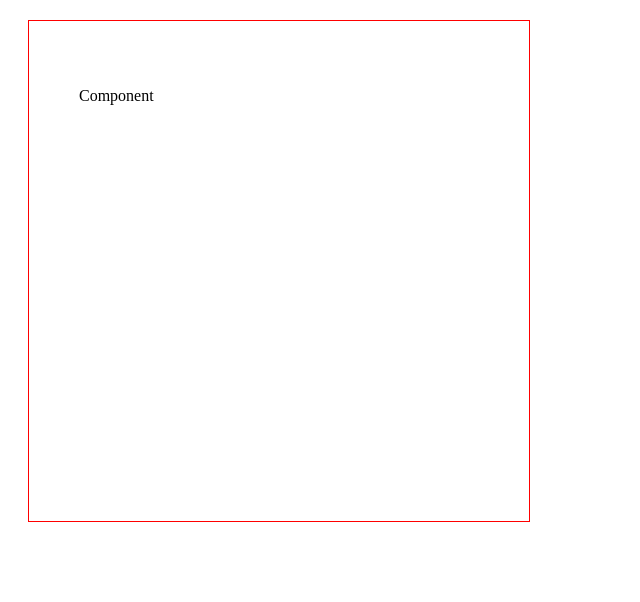
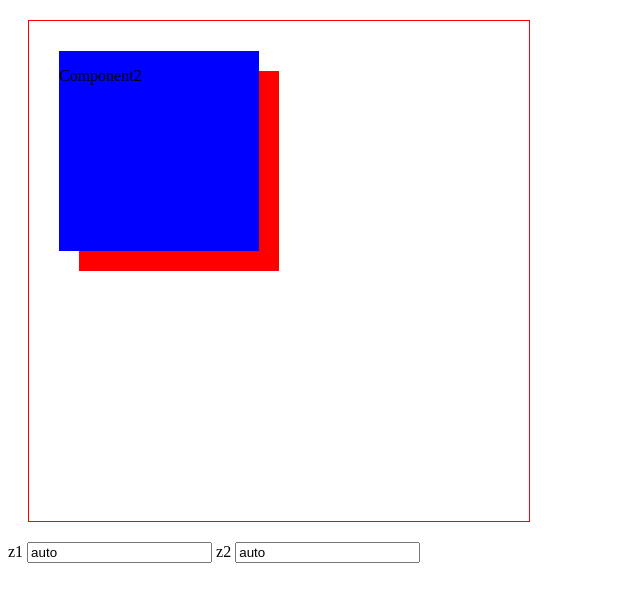
Before and after one commit to mauricius/vue-draggable-resizable, a Vue app: page / in a window 1280 px wide. Shown: the top 602 px of the page, without its empty margins (0-640 px from the left). Built offline with nearby package versions, Linux system fonts and the light colour scheme; the HTML template or start-up script is replaced by a standard one.

Commit message:
Update App.vue for functionality test

```diff
--- a/src/App.vue
+++ b/src/App.vue
@@ -1,10 +1,15 @@
 <template>
   <div id="app">
     <div style="height: 500px; width: 500px; margin: 20px; border: 1px solid red; position: relative;">
-      <vue-draggable-resizable :x="50" :y="50" :w="400" :h="400" :parent="true" @resizing="onResize" @dragging="onDrag">
-        <p>Component</p>
+      <vue-draggable-resizable class="comp2" :x="50" :y="50" :z="zIndex1" :parent="true">
+        <p>Component1</p>
+      </vue-draggable-resizable>
+      <vue-draggable-resizable class="comp1" :x="30" :y="30" :z="zIndex2" :parent="true">
+        <p>Component2</p>
       </vue-draggable-resizable>
     </div>
+    z1 <input v-model.number.lazy="zIndex1">
+    z2 <input v-model.number.lazy="zIndex2">
   </div>
 </template>
 
@@ -15,7 +20,14 @@ export default {
   name: 'app',
   components: {
     'vue-draggable-resizable': VueDraggableResizable
+  },
+  data () {
+    return {
+      zIndex1: 'auto',
+      zIndex2: 'auto'
+    }
   }
+
 }
 </script>
 
@@ -23,4 +35,12 @@ export default {
   .active {
     border: 1px dashed black;
   }
+
+  .comp1 {
+    background-color: blue;
+  }
+
+  .comp2 {
+    background-color: red;
+  }
 </style>
```
